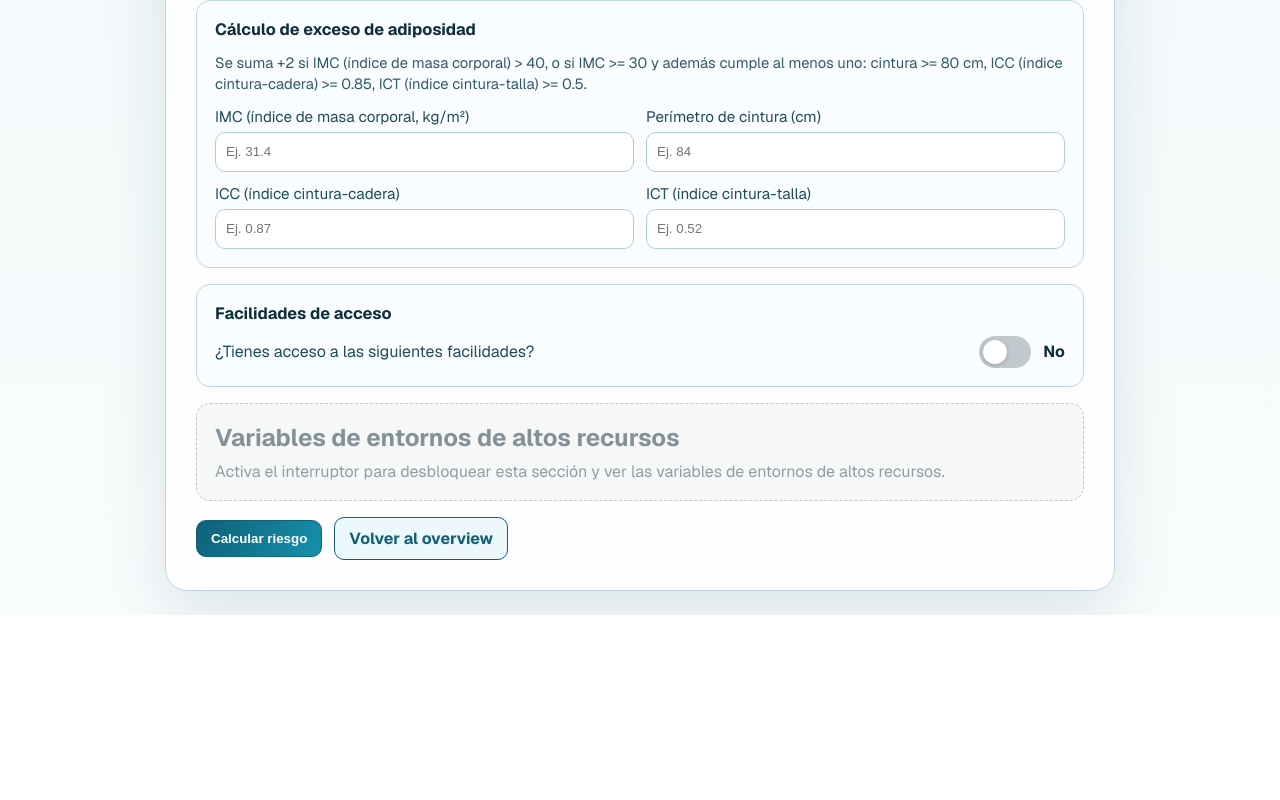
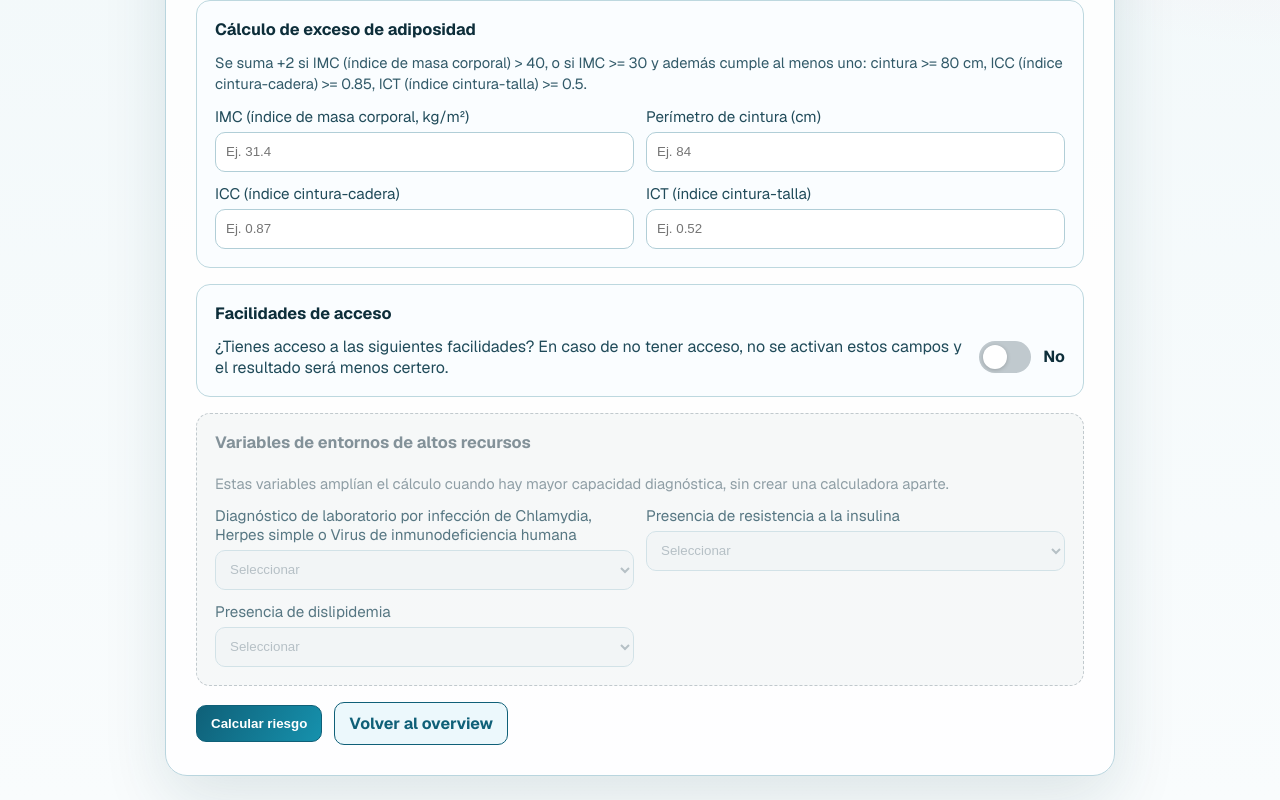
Before and after one commit to Alej0prepper/CerviRisk, a Next.js app: page /test in a window 1280 px wide. Shown: the part 826-1626 px from the top of the page. Before the commit the page ends 1441 px from the top, so only its background shows below. Built offline with nearby package versions, Linux system fonts and the light colour scheme.

Commit message:
feat(test): add high-resource variables scoring and conditional risk-scale shift

```diff
--- a/src/app/test/page.tsx
+++ b/src/app/test/page.tsx
@@ -9,10 +9,13 @@ export default function TestPage() {
   const [score, setScore] = useState<number | null>(null);
   const [adiposidadDetected, setAdiposidadDetected] = useState<boolean | null>(null);
   const [hasFacilidades, setHasFacilidades] = useState(false);
+  const baseMaxScore = 20;
+  const highResourceExtraMaxScore = 6;
 
-  function getRiskLevel(points: number): string {
-    if (points <= 10) return "bajo riesgo";
-    if (points <= 15) return "riesgo medio";
+  function getRiskLevel(points: number, useHighResourceScale: boolean): string {
+    const scaleShift = useHighResourceScale ? highResourceExtraMaxScore : 0;
+    if (points <= 10 + scaleShift) return "bajo riesgo";
+    if (points <= 15 + scaleShift) return "riesgo medio";
     return "alto riesgo";
   }
 
@@ -26,6 +29,7 @@ export default function TestPage() {
       numeroParejas: (form.get("numeroParejas") as "gt5" | "lte5" | "") ?? "",
       sexoNoProtegido: (form.get("sexoNoProtegido") as "si" | "no" | "") ?? "",
       its: (form.get("its") as "si" | "no" | "") ?? "",
+      itsExposicionOLab: (form.get("itsExposicionOLab") as "si" | "no" | "") ?? "",
       tabaquismo: (form.get("tabaquismo") as "si" | "no" | "") ?? "",
       acoProlongado: (form.get("acoProlongado") as "si" | "no" | "") ?? "",
       partos: (form.get("partos") as "gt3" | "lte3" | "") ?? "",
@@ -34,6 +38,9 @@ export default function TestPage() {
       cinturaCm: Number(form.get("cinturaCm") ?? 0),
       icc: Number(form.get("icc") ?? 0),
       ict: Number(form.get("ict") ?? 0),
+      resistenciaInsulina: (form.get("resistenciaInsulina") as "si" | "no" | "") ?? "",
+      dislipidemia: (form.get("dislipidemia") as "si" | "no" | "") ?? "",
+      useHighResourceVariables: hasFacilidades,
     });
 
     setScore(total);
@@ -177,7 +184,11 @@ export default function TestPage() {
           <section className={styles.section}>
             <h2>Facilidades de acceso</h2>
             <div className={styles.switchRow}>
-              <p>¿Tienes acceso a las siguientes facilidades?</p>
+              <p>
+                ¿Tienes acceso a las siguientes facilidades? En caso de no
+                tener acceso, no se activan estos campos y el resultado será
+                menos certero.
+              </p>
               <label className={styles.switch} aria-label="Acceso a facilidades">
                 <input
                   type="checkbox"
@@ -191,20 +202,40 @@ export default function TestPage() {
             </div>
           </section>
 
-          {hasFacilidades ? (
-            <section className={styles.unlockedSection}>
-              <h2>Variables de entornos de altos recursos</h2>
-              <p>Lorem ipsum dolor sit amet, consectetur adipiscing elit.</p>
-            </section>
-          ) : (
-            <section className={styles.lockedSection}>
-              <h2>Variables de entornos de altos recursos</h2>
-              <p>
-                Activa el interruptor para desbloquear esta sección y ver las
-                variables de entornos de altos recursos.
-              </p>
-            </section>
-          )}
+          <section
+            className={`${styles.section} ${hasFacilidades ? styles.unlockedSection : styles.lockedSection}`}
+          >
+            <h2>Variables de entornos de altos recursos</h2>
+            <p className={styles.criteriaText}>
+              Estas variables amplían el cálculo cuando hay mayor capacidad
+              diagnóstica, sin crear una calculadora aparte.
+            </p>
+            <label>
+              Diagnóstico de laboratorio por infección de Chlamydia, Herpes
+              simple o Virus de inmunodeficiencia humana
+              <select name="itsExposicionOLab" disabled={!hasFacilidades}>
+                <option value="">Seleccionar</option>
+                <option value="si">Sí</option>
+                <option value="no">No</option>
+              </select>
+            </label>
+            <label>
+              Presencia de resistencia a la insulina
+              <select name="resistenciaInsulina" disabled={!hasFacilidades}>
+                <option value="">Seleccionar</option>
+                <option value="si">Sí</option>
+                <option value="no">No</option>
+              </select>
+            </label>
+            <label>
+              Presencia de dislipidemia
+              <select name="dislipidemia" disabled={!hasFacilidades}>
+                <option value="">Seleccionar</option>
+                <option value="si">Sí</option>
+                <option value="no">No</option>
+              </select>
+            </label>
+          </section>
 
           <div className={styles.actions}>
             <button type="submit">Calcular riesgo</button>
@@ -213,7 +244,10 @@ export default function TestPage() {
         </form>
 
         {score !== null ? (
-          <p className={styles.result}>Resultado {score} puntos {getRiskLevel(score)}</p>
+          <p className={styles.result}>
+            Resultado {score} / {hasFacilidades ? baseMaxScore + highResourceExtraMaxScore : baseMaxScore} puntos{" "}
+            {getRiskLevel(score, hasFacilidades)}
+          </p>
         ) : null}
       </main>
     </div>
--- a/src/app/test/test.module.css
+++ b/src/app/test/test.module.css
@@ -169,11 +169,28 @@
 
 .unlockedSection h2 {
   color: #0d2e3a;
-  margin-bottom: 8px;
 }
 
 .unlockedSection p {
   color: #325a69;
+}
+
+.unlockedSection label {
+  display: flex;
+  flex-direction: column;
+  gap: 6px;
+  color: #204b5a;
+  font-size: 0.95rem;
+}
+
+.unlockedSection input,
+.unlockedSection select {
+  border: 1px solid #b1ced7;
+  border-radius: 10px;
+  height: 40px;
+  padding: 0 10px;
+  color: #133643;
+  background: #fff;
 }
 
 .lockedSection {
@@ -191,6 +208,13 @@
 
 .lockedSection p {
   color: #6a7f88;
+}
+
+.lockedSection select:disabled,
+.lockedSection input:disabled {
+  background: #eef2f4;
+  color: #7a8d97;
+  cursor: not-allowed;
 }
 
 .actions button,
--- a/src/lib/riskScore.ts
+++ b/src/lib/riskScore.ts
@@ -9,6 +9,9 @@ export const riskPointRules = {
   partosMayores3: 1,
   pvh1618Positivo: 9,
   excesoAdiposidadSi: 2,
+  itsLabAltoRecursoSi: 2,
+  resistenciaInsulinaAltoRecursoSi: 2,
+  dislipidemiaAltoRecursoSi: 2,
 } as const;
 
 export type RiskInput = {
@@ -17,6 +20,7 @@ export type RiskInput = {
   numeroParejas: "gt5" | "lte5" | "";
   sexoNoProtegido: "si" | "no" | "";
   its: "si" | "no" | "";
+  itsExposicionOLab: "si" | "no" | "";
   tabaquismo: "si" | "no" | "";
   acoProlongado: "si" | "no" | "";
   partos: "gt3" | "lte3" | "";
@@ -25,6 +29,9 @@ export type RiskInput = {
   cinturaCm: number;
   icc: number;
   ict: number;
+  resistenciaInsulina: "si" | "no" | "";
+  dislipidemia: "si" | "no" | "";
+  useHighResourceVariables: boolean;
 };
 
 export function hasExcesoAdiposidad(input: Pick<RiskInput, "imc" | "cinturaCm" | "icc" | "ict">): boolean {
@@ -48,5 +55,15 @@ export function calculateRiskScore(input: RiskInput): number {
   if (input.pvh1618 === "positivo") total += riskPointRules.pvh1618Positivo;
   if (hasExcesoAdiposidad(input)) total += riskPointRules.excesoAdiposidadSi;
 
+  if (input.useHighResourceVariables && input.itsExposicionOLab === "si") {
+    total += riskPointRules.itsLabAltoRecursoSi;
+  }
+  if (input.useHighResourceVariables && input.resistenciaInsulina === "si") {
+    total += riskPointRules.resistenciaInsulinaAltoRecursoSi;
+  }
+  if (input.useHighResourceVariables && input.dislipidemia === "si") {
+    total += riskPointRules.dislipidemiaAltoRecursoSi;
+  }
+
   return total;
 }
```
